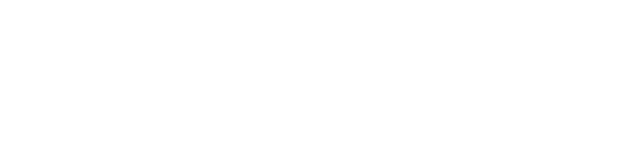
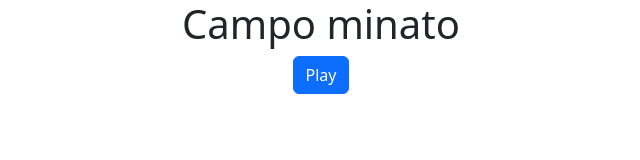
Before and after one commit to alex02r/js-campominato-grid, a plain HTML site: page index.html in a window 1280 px wide. Shown: the whole page, without its empty margins (319-959 px from the left). Drawn offline with nearby package versions, Linux system fonts and the light colour scheme.

Commit message:
[UP]Aggiunta degli elementi html

```diff
--- a/index.html
+++ b/index.html
@@ -8,6 +8,16 @@
     <title>Campo minato</title>
 </head>
 <body>
+    <!-- main contenente la griglia -->
+    <main>
+        <div class="text-center">
+            <h1>Campo minato</h1>
+            <button class="btn btn-primary" id="play" >Play</button>
+        </div>
+        <div class="d-flex flex-wrap" id="grid">
+
+        </div>
+    </main>
     <script type="text/javascript" src="./js/script.js"></script>
 </body>
 </html>
```
